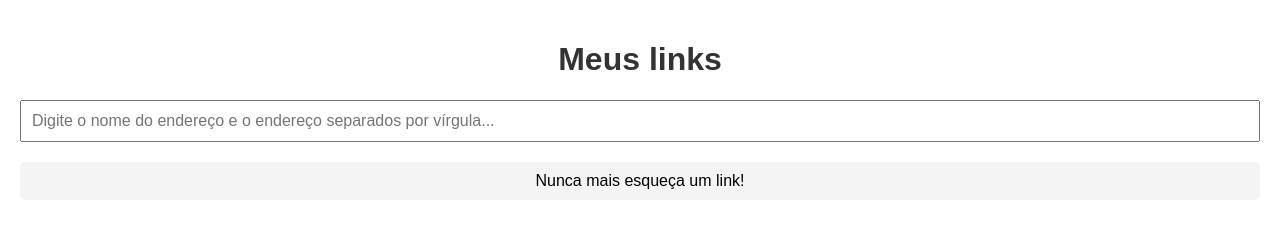
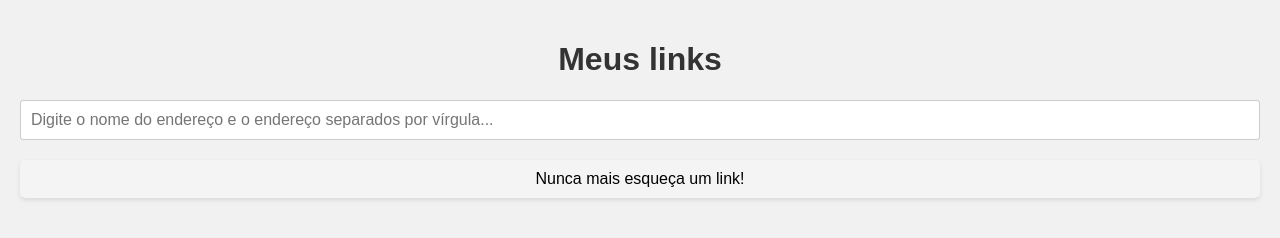
Before and after one commit to Erika492/ATIVIDADE-DUPLA, a website: page index.html in a window 1280 px wide. Drawn offline with Linux system fonts and the light colour scheme.

Commit message:
melhorando css

```diff
--- /dev/null
+++ b/package.json
@@ -0,0 +1,5 @@
+{
+  "devDependencies": {
+    "nodemon": "^2.0.22"
+  }
+}
--- a/style.css
+++ b/style.css
@@ -2,6 +2,7 @@ body {
     font-family: Arial, sans-serif;
     margin: 0;
     padding: 20px;
+    background-color: #f1f1f1;
 }
 
 h1 {
@@ -12,12 +13,15 @@ h1 {
 form {
     margin-bottom: 20px;
     display: flex;
+    justify-content: center;
 }
 
 input[type="text"] {
     width: 100%;
     padding: 10px;
     font-size: 16px;
+    border: 1px solid #ccc;
+    border-radius: 3px;
 }
 
 ul {
@@ -32,4 +36,5 @@ li {
     margin-bottom: 10px;
     border-radius: 5px;
     text-align: center;
+    box-shadow: 0 2px 4px rgba(0, 0, 0, 0.1);
 }
```
Also changed, not shown: 2 other files.
